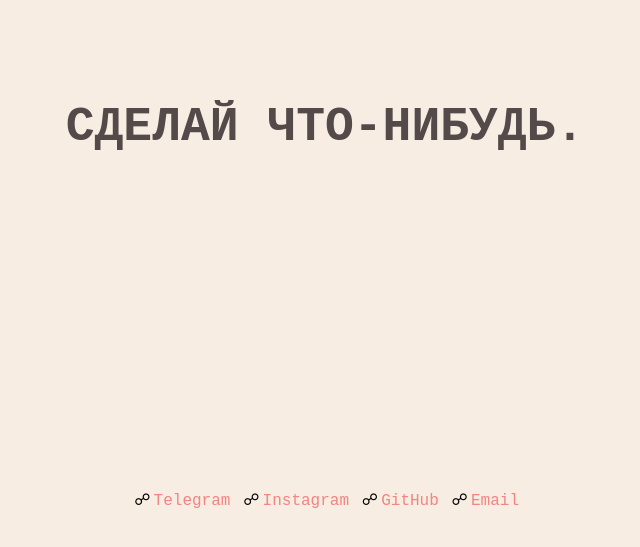
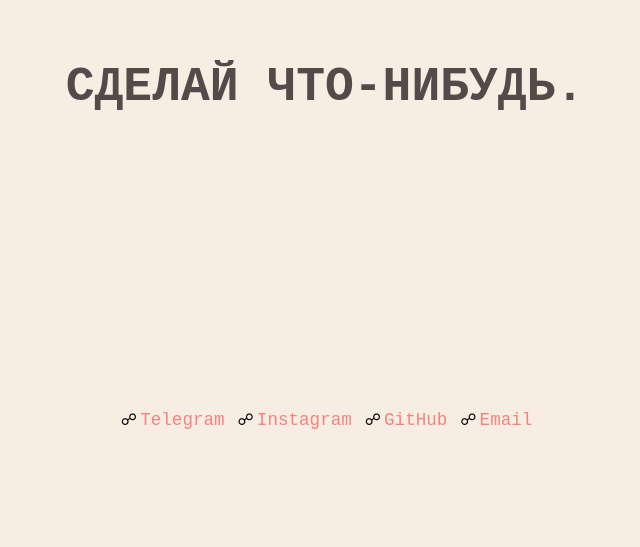
Before and after one commit to desulaidovich/desulaidovich.github.io, a plain HTML site: page index.html in a window 1280 px wide. Shown: the part 241-788 px from the top of the page, without its empty margins (315-955 px from the left). Drawn offline with Linux system fonts and the light colour scheme.

Commit message:
font-size

```diff
--- a/index.html
+++ b/index.html
@@ -26,8 +26,8 @@
             display: flex;
             justify-content: center;
             align-items: center;
-            height: 90vh;
-
+            height: 80vh;
+            text-align: center;
         }
 
         section h1 {
@@ -80,6 +80,7 @@
         a {
             text-decoration: none;
             color: var(--light-coral);
+            font-size: 1.1rem;
         }
 
         @keyframes scale-up-center {
```
